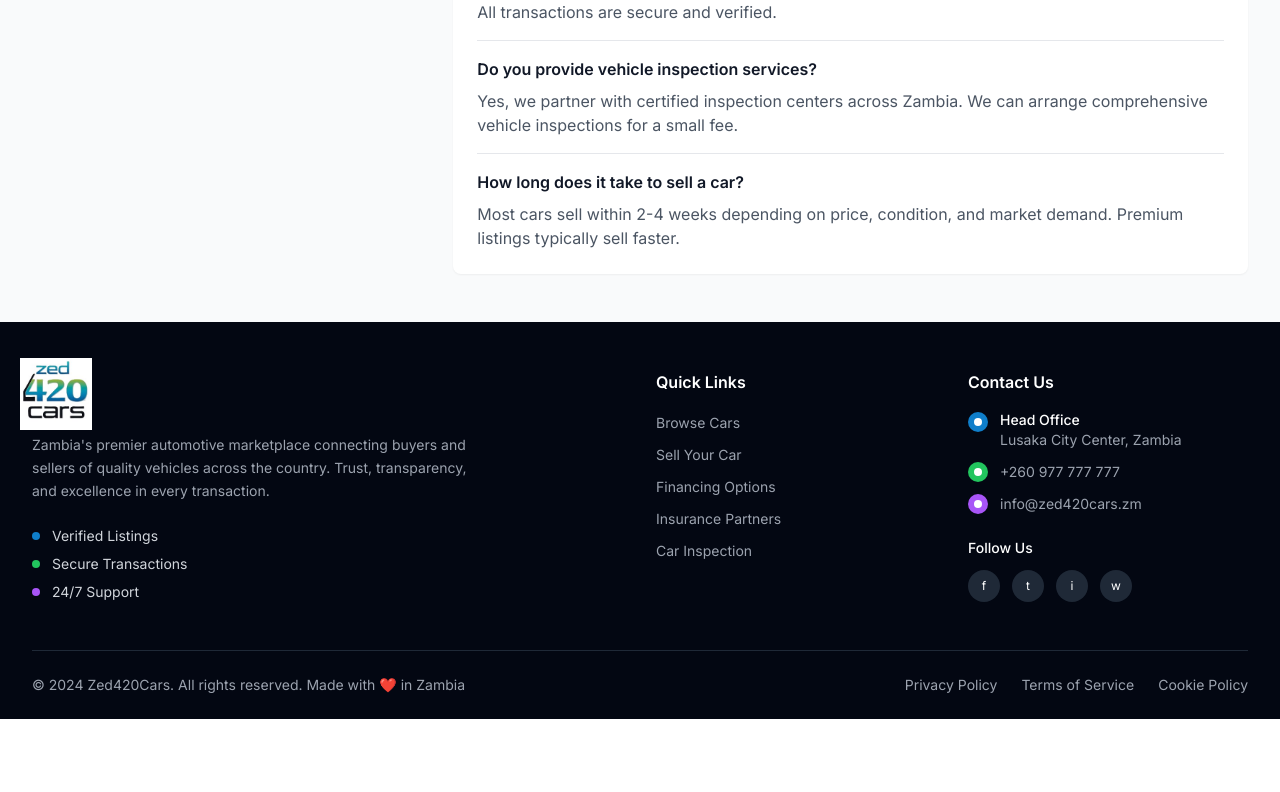
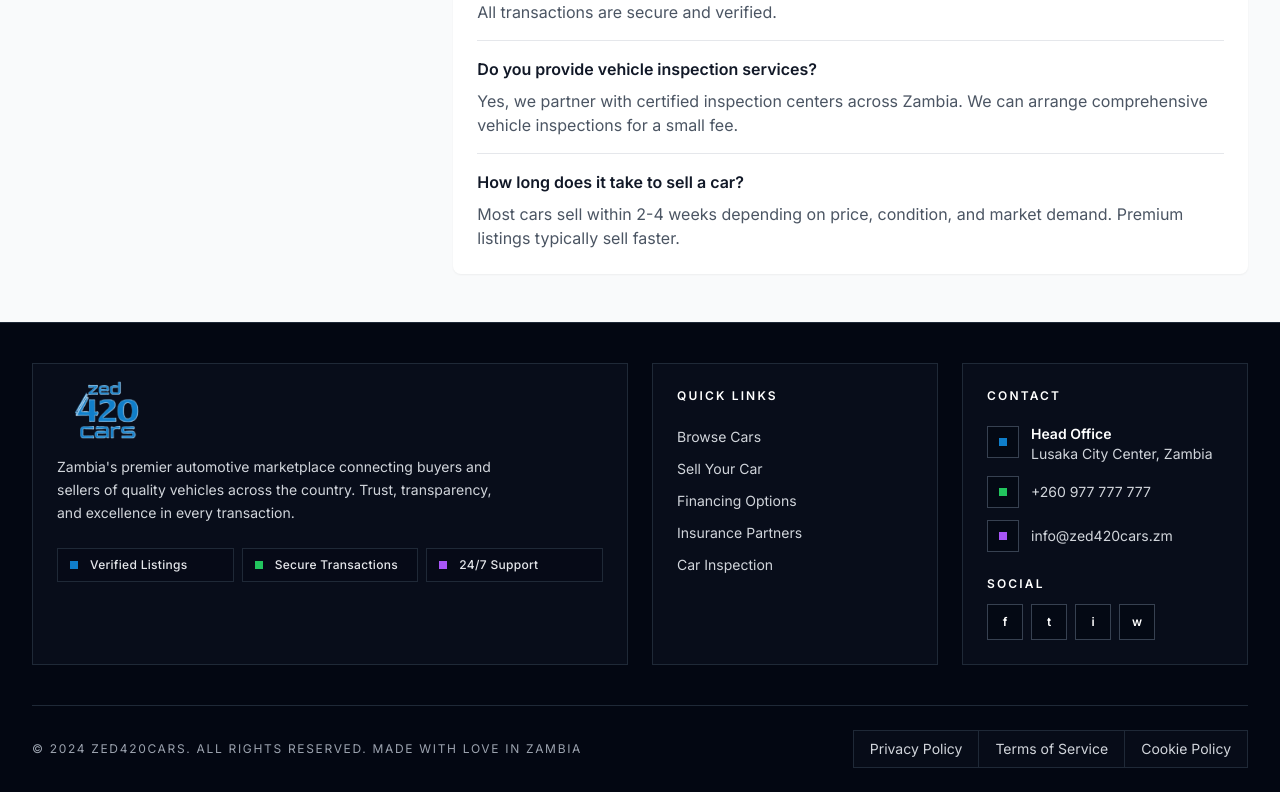
Before and after one commit to EmmanuelSeketi/Zed420Cars, a React (Vite) app: page /contact in a window 1280 px wide. Shown: the part 1110-1902 px from the top of the page. Before the commit the page ends 1829 px from the top, so only its background shows below. Built offline with nearby package versions, Linux system fonts and the light colour scheme.

Commit message:
Impoved app look, made changes to the footer

```diff
--- a/src/components/Footer.tsx
+++ b/src/components/Footer.tsx
@@ -1,112 +1,114 @@
 export default function Footer() {
   return (
-    <footer className="bg-gray-950 text-gray-300">
+    <footer className="bg-gray-950 text-gray-200 border-t border-gray-800">
       <div className="max-w-7xl mx-auto px-4 sm:px-6 lg:px-8">
         {/* Main Footer Content */}
-        <div className="grid grid-cols-1 lg:grid-cols-4 gap-8 py-12">
+        <div className="grid grid-cols-1 lg:grid-cols-4 gap-6 py-10">
           {/* Company Info */}
-          <div className="lg:col-span-2">
-            <div className="flex items-center mb-4">
+          <div className="lg:col-span-2 border border-gray-800 bg-gray-900/40 p-6">
+            <div className="flex items-center mb-5">
               <img
-                src="/images/zed420-logo.jpg"
+                src="/images/Logo.png"
                 alt="Zed420Cars"
                 className="h-12 w-auto object-contain scale-150"
               />
             </div>
-            <p className="text-gray-400 text-sm leading-relaxed max-w-md">
+            <p className="text-gray-300 text-sm leading-relaxed max-w-md">
               Zambia's premier automotive marketplace connecting buyers and sellers of quality vehicles across the country.
               Trust, transparency, and excellence in every transaction.
             </p>
-            <div className="mt-6 space-y-2">
-              <div className="flex items-center gap-3 text-sm">
-                <div className="w-2 h-2 bg-blue-500 rounded-full"></div>
-                <span>Verified Listings</span>
+            <div className="mt-6 grid grid-cols-1 sm:grid-cols-3 gap-2">
+              <div className="flex items-center gap-3 text-xs font-medium border border-gray-800 bg-gray-950/40 px-3 py-2">
+                <div className="w-2 h-2 bg-blue-500"></div>
+                <span className="tracking-wide">Verified Listings</span>
               </div>
-              <div className="flex items-center gap-3 text-sm">
-                <div className="w-2 h-2 bg-green-500 rounded-full"></div>
-                <span>Secure Transactions</span>
+              <div className="flex items-center gap-3 text-xs font-medium border border-gray-800 bg-gray-950/40 px-3 py-2">
+                <div className="w-2 h-2 bg-green-500"></div>
+                <span className="tracking-wide">Secure Transactions</span>
               </div>
-              <div className="flex items-center gap-3 text-sm">
-                <div className="w-2 h-2 bg-purple-500 rounded-full"></div>
-                <span>24/7 Support</span>
+              <div className="flex items-center gap-3 text-xs font-medium border border-gray-800 bg-gray-950/40 px-3 py-2">
+                <div className="w-2 h-2 bg-purple-500"></div>
+                <span className="tracking-wide">24/7 Support</span>
               </div>
             </div>
           </div>
 
           {/* Quick Links */}
-          <div>
-            <h3 className="text-white font-semibold mb-4">Quick Links</h3>
+          <div className="border border-gray-800 bg-gray-900/40 p-6">
+            <h3 className="text-white font-semibold mb-5 text-xs tracking-[0.18em] uppercase">Quick Links</h3>
             <ul className="space-y-2">
-              <li><a href="#" className="text-gray-400 hover:text-white transition-colors text-sm">Browse Cars</a></li>
-              <li><a href="#" className="text-gray-400 hover:text-white transition-colors text-sm">Sell Your Car</a></li>
-              <li><a href="#" className="text-gray-400 hover:text-white transition-colors text-sm">Financing Options</a></li>
-              <li><a href="#" className="text-gray-400 hover:text-white transition-colors text-sm">Insurance Partners</a></li>
-              <li><a href="#" className="text-gray-400 hover:text-white transition-colors text-sm">Car Inspection</a></li>
+              <li><a href="#" className="text-gray-300 hover:text-white transition-colors text-sm">Browse Cars</a></li>
+              <li><a href="#" className="text-gray-300 hover:text-white transition-colors text-sm">Sell Your Car</a></li>
+              <li><a href="#" className="text-gray-300 hover:text-white transition-colors text-sm">Financing Options</a></li>
+              <li><a href="#" className="text-gray-300 hover:text-white transition-colors text-sm">Insurance Partners</a></li>
+              <li><a href="#" className="text-gray-300 hover:text-white transition-colors text-sm">Car Inspection</a></li>
             </ul>
           </div>
 
           {/* Contact Info */}
-          <div>
-            <h3 className="text-white font-semibold mb-4">Contact Us</h3>
+          <div className="border border-gray-800 bg-gray-900/40 p-6">
+            <h3 className="text-white font-semibold mb-5 text-xs tracking-[0.18em] uppercase">Contact</h3>
             <div className="space-y-3">
               <div className="flex items-start gap-3">
-                <div className="w-5 h-5 bg-blue-500 rounded-full flex items-center justify-center flex-shrink-0 mt-0.5">
-                  <div className="w-2 h-2 bg-white rounded-full"></div>
+                <div className="w-8 h-8 border border-gray-700 bg-gray-950/60 flex items-center justify-center flex-shrink-0 mt-0.5">
+                  <div className="w-2 h-2 bg-blue-500"></div>
                 </div>
                 <div>
-                  <p className="text-sm font-medium text-white">Head Office</p>
-                  <p className="text-gray-400 text-sm">Lusaka City Center, Zambia</p>
+                  <p className="text-sm font-semibold text-white">Head Office</p>
+                  <p className="text-gray-300 text-sm">Lusaka City Center, Zambia</p>
                 </div>
               </div>
               <div className="flex items-center gap-3">
-                <div className="w-5 h-5 bg-green-500 rounded-full flex items-center justify-center flex-shrink-0">
-                  <div className="w-2 h-2 bg-white rounded-full"></div>
+                <div className="w-8 h-8 border border-gray-700 bg-gray-950/60 flex items-center justify-center flex-shrink-0">
+                  <div className="w-2 h-2 bg-green-500"></div>
                 </div>
-                <a href="tel:+260977777777" className="text-gray-400 hover:text-white transition-colors text-sm">+260 977 777 777</a>
+                <a href="tel:+260977777777" className="text-gray-300 hover:text-white transition-colors text-sm">+260 977 777 777</a>
               </div>
               <div className="flex items-center gap-3">
-                <div className="w-5 h-5 bg-purple-500 rounded-full flex items-center justify-center flex-shrink-0">
-                  <div className="w-2 h-2 bg-white rounded-full"></div>
+                <div className="w-8 h-8 border border-gray-700 bg-gray-950/60 flex items-center justify-center flex-shrink-0">
+                  <div className="w-2 h-2 bg-purple-500"></div>
                 </div>
-                <a href="mailto:info@zed420cars.zm" className="text-gray-400 hover:text-white transition-colors text-sm">info@zed420cars.zm</a>
+                <a href="mailto:info@zed420cars.zm" className="text-gray-300 hover:text-white transition-colors text-sm">info@zed420cars.zm</a>
               </div>
             </div>
 
             {/* Social Media */}
             <div className="mt-6">
-              <h4 className="text-white font-medium mb-3 text-sm">Follow Us</h4>
-              <div className="flex gap-3">
-                <a href="#" className="w-8 h-8 bg-gray-800 rounded-full flex items-center justify-center hover:bg-blue-600 transition-colors">
-                  <span className="text-xs text-white">f</span>
+              <h4 className="text-white font-semibold mb-3 text-xs tracking-[0.18em] uppercase">Social</h4>
+              <div className="flex gap-2">
+                <a href="#" className="w-9 h-9 border border-gray-700 bg-gray-950/60 flex items-center justify-center hover:bg-blue-600 hover:border-blue-500 transition-colors">
+                  <span className="text-xs text-white font-semibold">f</span>
                 </a>
-                <a href="#" className="w-8 h-8 bg-gray-800 rounded-full flex items-center justify-center hover:bg-blue-400 transition-colors">
-                  <span className="text-xs text-white">t</span>
+                <a href="#" className="w-9 h-9 border border-gray-700 bg-gray-950/60 flex items-center justify-center hover:bg-blue-400 hover:border-blue-300 transition-colors">
+                  <span className="text-xs text-white font-semibold">t</span>
                 </a>
-                <a href="#" className="w-8 h-8 bg-gray-800 rounded-full flex items-center justify-center hover:bg-pink-600 transition-colors">
-                  <span className="text-xs text-white">i</span>
+                <a href="#" className="w-9 h-9 border border-gray-700 bg-gray-950/60 flex items-center justify-center hover:bg-pink-600 hover:border-pink-400 transition-colors">
+                  <span className="text-xs text-white font-semibold">i</span>
                 </a>
-                <a href="#" className="w-8 h-8 bg-gray-800 rounded-full flex items-center justify-center hover:bg-green-600 transition-colors">
-                  <span className="text-xs text-white">w</span>
+                <a href="#" className="w-9 h-9 border border-gray-700 bg-gray-950/60 flex items-center justify-center hover:bg-green-600 hover:border-green-500 transition-colors">
+                  <span className="text-xs text-white font-semibold">w</span>
                 </a>
               </div>
             </div>
           </div>
+
         </div>
 
         {/* Bottom Footer */}
         <div className="border-t border-gray-800 py-6">
-          <div className="flex flex-col md:flex-row justify-between items-center gap-4">
-            <div className="text-sm text-gray-400">
-              © 2024 Zed420Cars. All rights reserved. Made with ❤️ in Zambia
+          <div className="flex flex-col md:flex-row justify-between items-start md:items-center gap-4">
+            <div className="text-xs tracking-[0.14em] uppercase text-gray-400">
+              &copy; 2024 Zed420Cars. All rights reserved. Made with love in Zambia
             </div>
-            <div className="flex gap-6 text-sm">
-              <a href="#" className="text-gray-400 hover:text-white transition-colors">Privacy Policy</a>
-              <a href="#" className="text-gray-400 hover:text-white transition-colors">Terms of Service</a>
-              <a href="#" className="text-gray-400 hover:text-white transition-colors">Cookie Policy</a>
+            <div className="flex flex-wrap gap-0 text-sm border border-gray-800 bg-gray-900/30">
+              <a href="#" className="px-4 py-2 text-gray-300 hover:text-white transition-colors border-r border-gray-800">Privacy Policy</a>
+              <a href="#" className="px-4 py-2 text-gray-300 hover:text-white transition-colors border-r border-gray-800">Terms of Service</a>
+              <a href="#" className="px-4 py-2 text-gray-300 hover:text-white transition-colors">Cookie Policy</a>
             </div>
           </div>
         </div>
       </div>
+
     </footer>
   )
 }
--- a/src/components/Navbar.tsx
+++ b/src/components/Navbar.tsx
@@ -15,7 +15,7 @@ export default function Navbar({ cartCount, onCartClick, searchQuery, onSearchCh
   const [mobileSearchOpen, setMobileSearchOpen] = useState(false)
 
   return (
-    <nav className="bg-white/80 backdrop-blur-md shadow-lg border-b border-gray-100/50 sticky top-0 z-50">
+    <nav className="bg-white shadow-lg border-b border-gray-200 sticky top-0 z-50">
       <div className="max-w-7xl mx-auto px-4 sm:px-6 lg:px-8 py-4">
         <div className="flex justify-between items-center">
           <Link to="/" className="flex items-center">
--- a/src/components/Register.tsx
+++ b/src/components/Register.tsx
@@ -60,7 +60,7 @@ export default function Register({ onSwitchToLogin, onClose }: RegisterProps) {
             {/* Logo */}
             <div className="flex items-center justify-center mx-auto mb-5">
               <img
-                src="/images/zed420-logo.jpg"
+                src="/images/Logo.png"
                 alt="Logo"
                 className="h-14 w-auto object-contain"
               />
--- a/vite.config.ts
+++ b/vite.config.ts
@@ -7,5 +7,6 @@ export default defineConfig({
   server: {
     host: true
   },
-  base: "/Zed420Cars"
+  base: "/Zed420Cars",
+
 })
```
Also changed, not shown: package.json (+4 -10 lines), src/components/FeaturedSection.tsx (+0 -22 lines), src/components/NewListingsSection.tsx (+0 -22 lines), 1 other file (tests, documents, lock files or other folders).
